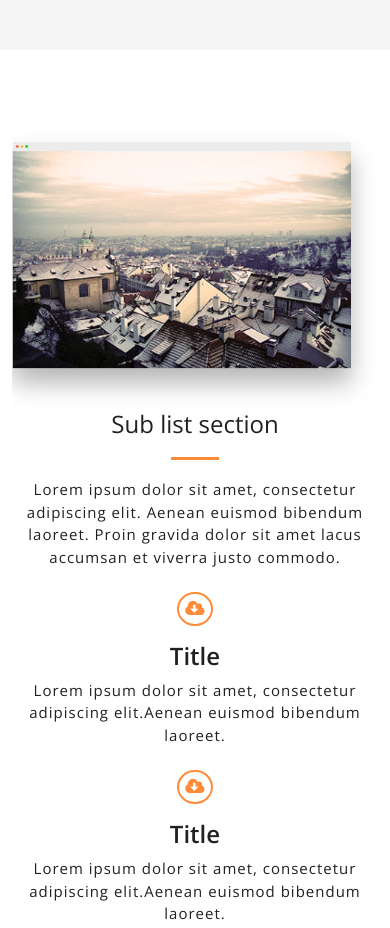
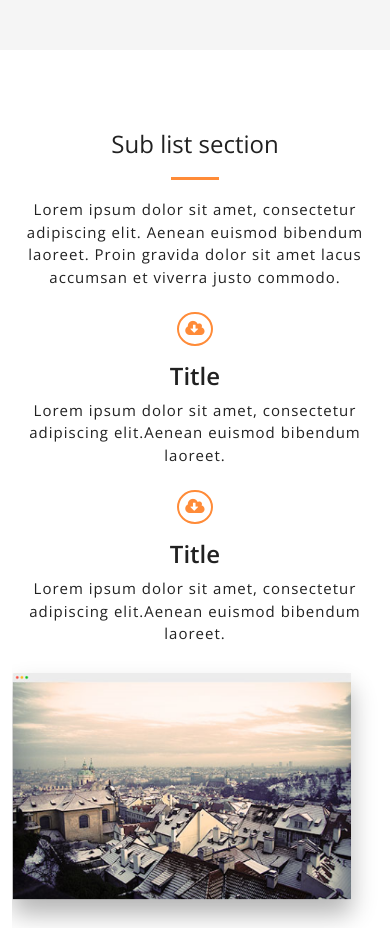
Before and after one commit to das-rudro/AX-IT, a plain HTML site: page index.html in a window 390 px wide. Shown: the part 2520-3448 px from the top of the page. Drawn offline with nearby package versions, Linux system fonts and the light colour scheme.

Commit message:
Update responsive.css

```diff
--- a/responsive.css
+++ b/responsive.css
@@ -189,6 +189,10 @@
         flex-direction: column-reverse;
         text-align: center;
     }
+
+    .list .row {
+      flex-direction: column-reverse;
+    }
     .list-right-content{
         width: auto;
         text-align: center;
```
